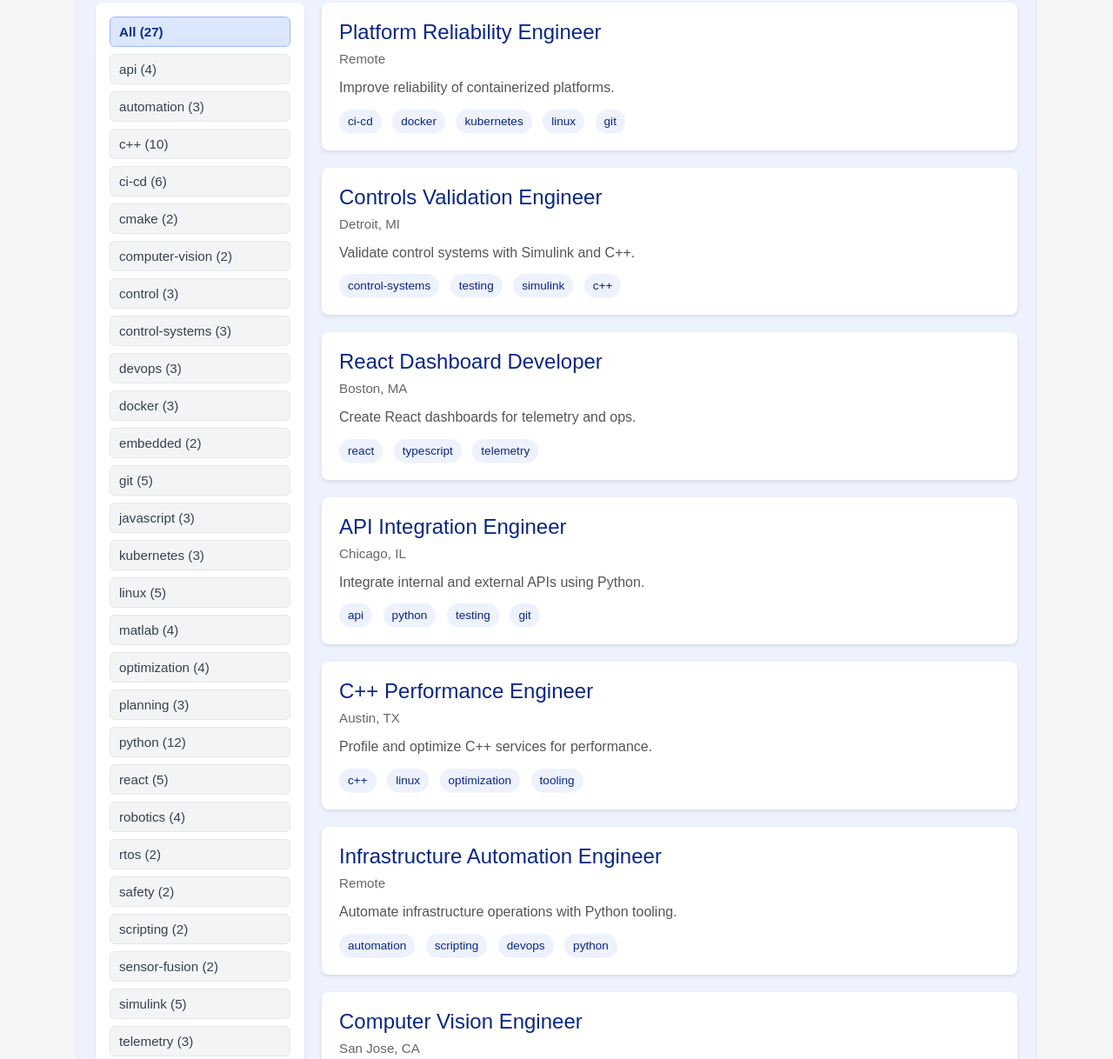
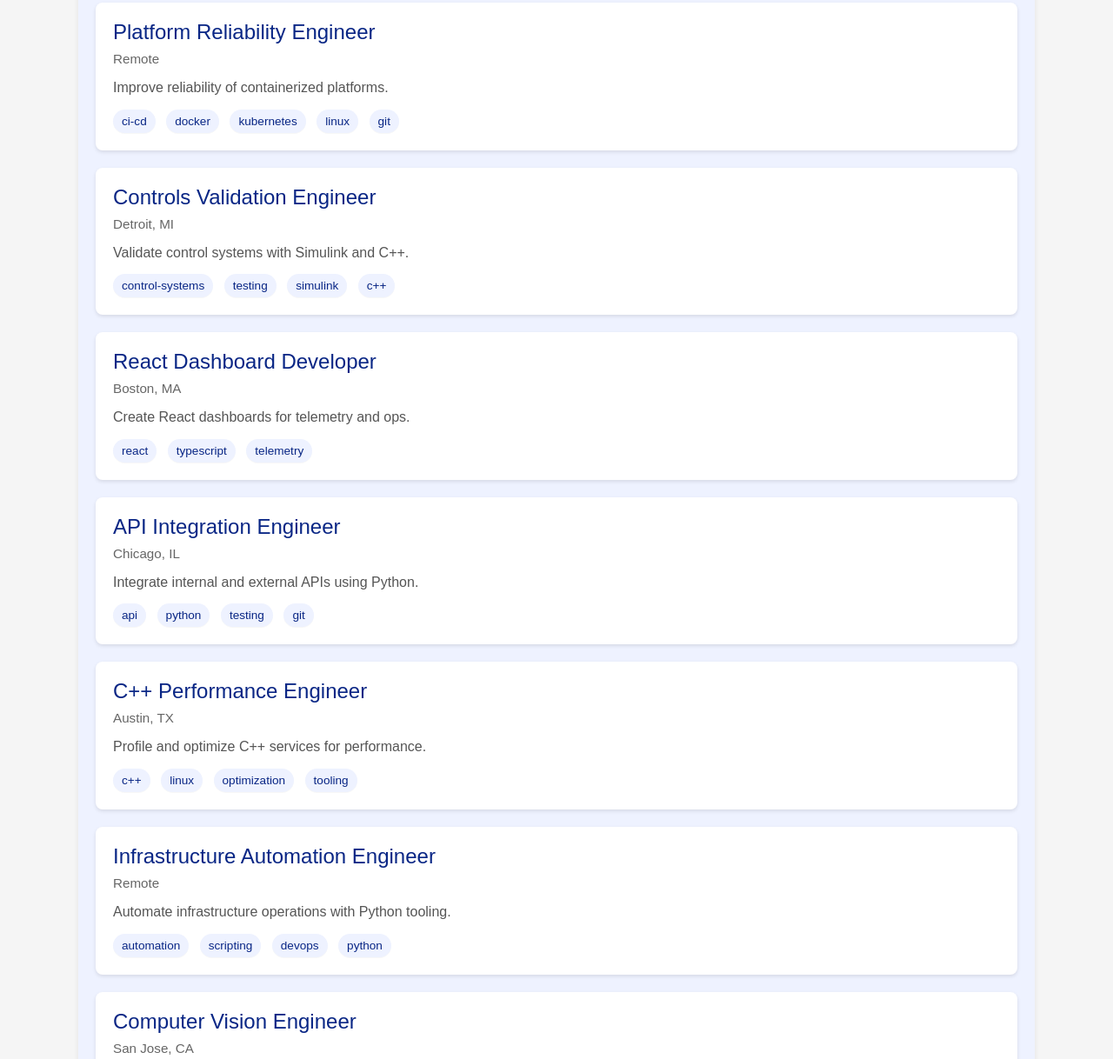
Before and after one commit to Rodashagos/Learning, a website: page Aladdin/index.html in a window 1280 px wide. Shown: the part 200-1418 px from the top of the page at 87% size. Drawn offline with Linux system fonts and the light colour scheme.

Commit message:
remove sidebar

```diff
--- a/Aladdin/index.html
+++ b/Aladdin/index.html
@@ -60,46 +60,6 @@
       align-items: flex-start;
     }
 
-    .sidebar {
-      width: 240px;
-      background-color: #ffffff;
-      border-radius: 8px;
-      padding: 16px;
-      box-shadow: 0 2px 4px rgba(0, 0, 0, 0.08);
-    }
-
-    .tag-list {
-      list-style: none;
-    }
-
-    .tag-list li {
-      margin-bottom: 8px;
-    }
-
-    .tag-button {
-      width: 100%;
-      text-align: left;
-      background: #f3f4f6;
-      border: 1px solid #e5e7eb;
-      color: #374151;
-      padding: 8px 10px;
-      border-radius: 6px;
-      font-size: 0.95em;
-      cursor: pointer;
-    }
-
-    .tag-button:hover {
-      background: #e8ebf7;
-      border-color: #c7d2fe;
-    }
-
-    .tag-button.is-active {
-      background: #dbe7ff;
-      border-color: #9db5ff;
-      color: #0f2d86;
-      font-weight: 600;
-    }
-
     .content {
       flex: 1;
       min-width: 0;
@@ -148,10 +108,6 @@
       .layout {
         flex-direction: column;
       }
-
-      .sidebar {
-        width: 100%;
-      }
     }
   </style>
 </head>
@@ -162,41 +118,6 @@
       <input type="text" class="search-input" placeholder="Search jobs..." id="searchInput">
     </div>
     <div class="layout">
-      <aside class="sidebar">
-        <ul class="tag-list">
-  <li><button class="tag-button is-active" data-tag="all">All (27)</button></li>
-  <li><button class="tag-button" data-tag="api">api (4)</button></li>
-  <li><button class="tag-button" data-tag="automation">automation (3)</button></li>
-  <li><button class="tag-button" data-tag="c++">c++ (10)</button></li>
-  <li><button class="tag-button" data-tag="ci-cd">ci-cd (6)</button></li>
-  <li><button class="tag-button" data-tag="cmake">cmake (2)</button></li>
-  <li><button class="tag-button" data-tag="computer-vision">computer-vision (2)</button></li>
-  <li><button class="tag-button" data-tag="control">control (3)</button></li>
-  <li><button class="tag-button" data-tag="control-systems">control-systems (3)</button></li>
-  <li><button class="tag-button" data-tag="devops">devops (3)</button></li>
-  <li><button class="tag-button" data-tag="docker">docker (3)</button></li>
-  <li><button class="tag-button" data-tag="embedded">embedded (2)</button></li>
-  <li><button class="tag-button" data-tag="git">git (5)</button></li>
-  <li><button class="tag-button" data-tag="javascript">javascript (3)</button></li>
-  <li><button class="tag-button" data-tag="kubernetes">kubernetes (3)</button></li>
-  <li><button class="tag-button" data-tag="linux">linux (5)</button></li>
-  <li><button class="tag-button" data-tag="matlab">matlab (4)</button></li>
-  <li><button class="tag-button" data-tag="optimization">optimization (4)</button></li>
-  <li><button class="tag-button" data-tag="planning">planning (3)</button></li>
-  <li><button class="tag-button" data-tag="python">python (12)</button></li>
-  <li><button class="tag-button" data-tag="react">react (5)</button></li>
-  <li><button class="tag-button" data-tag="robotics">robotics (4)</button></li>
-  <li><button class="tag-button" data-tag="rtos">rtos (2)</button></li>
-  <li><button class="tag-button" data-tag="safety">safety (2)</button></li>
-  <li><button class="tag-button" data-tag="scripting">scripting (2)</button></li>
-  <li><button class="tag-button" data-tag="sensor-fusion">sensor-fusion (2)</button></li>
-  <li><button class="tag-button" data-tag="simulink">simulink (5)</button></li>
-  <li><button class="tag-button" data-tag="telemetry">telemetry (3)</button></li>
-  <li><button class="tag-button" data-tag="testing">testing (10)</button></li>
-  <li><button class="tag-button" data-tag="tooling">tooling (3)</button></li>
-  <li><button class="tag-button" data-tag="typescript">typescript (3)</button></li>
-</ul>
-      </aside>
       <main class="content">
 
 <a class="job-link" href="job_pages/job_page_27.html" data-tags="ci-cd|docker|kubernetes|linux|git" data-description="You will harden reliability practices, improve CI/CD workflows, and manage containerized services. The role focuses on uptime and incident prevention.
```
Also changed, not shown: Aladdin/index_template.html (+0 -47 lines), 1 other file.
